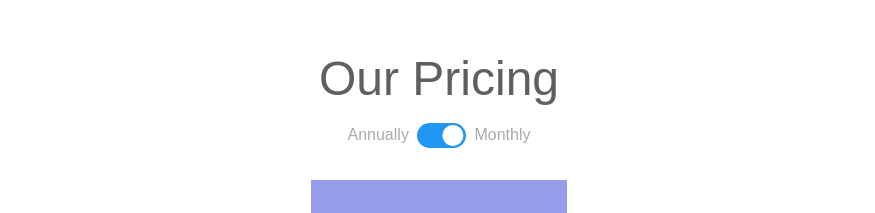
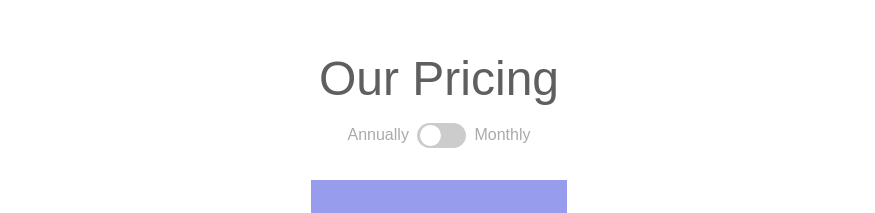
Before and after one commit to AceIsHuman/pricing-component-with-toggle, a React (Create React App) app: page / in a window 1280 px wide. Shown: the part 173-386 px from the top of the page, without its empty margins (201-1076 px from the left). Built offline with nearby package versions, Linux system fonts and the light colour scheme.

Commit message:
remove toggled state and handler

```diff
--- a/src/components/Header.js
+++ b/src/components/Header.js
@@ -4,18 +4,6 @@ import styled from 'styled-components';
 import ToggleSwitch from './ToggleSwitch';
 
 class Header extends React.Component {
-  constructor(props) {
-    super(props);
-    this.state = { toggled: true };
-
-    // allow `this` to work in the callback
-    this.setToggled = this.setToggled.bind(this);
-  }
-
-  setToggled() {
-    this.setState(state => ({ toggled: !state.toggled }));
-  }
-
   render() {
     return (
       <>
@@ -23,8 +11,8 @@ class Header extends React.Component {
         <ToggleContainer>
           <Option>Annually</Option>
           <ToggleSwitch
-            toggled={this.state.toggled}
-            setToggled={this.setToggled}
+            toggled={this.props.toggled}
+            setToggled={this.props.setToggled}
           />
           <Option>Monthly</Option>
         </ToggleContainer>
```
